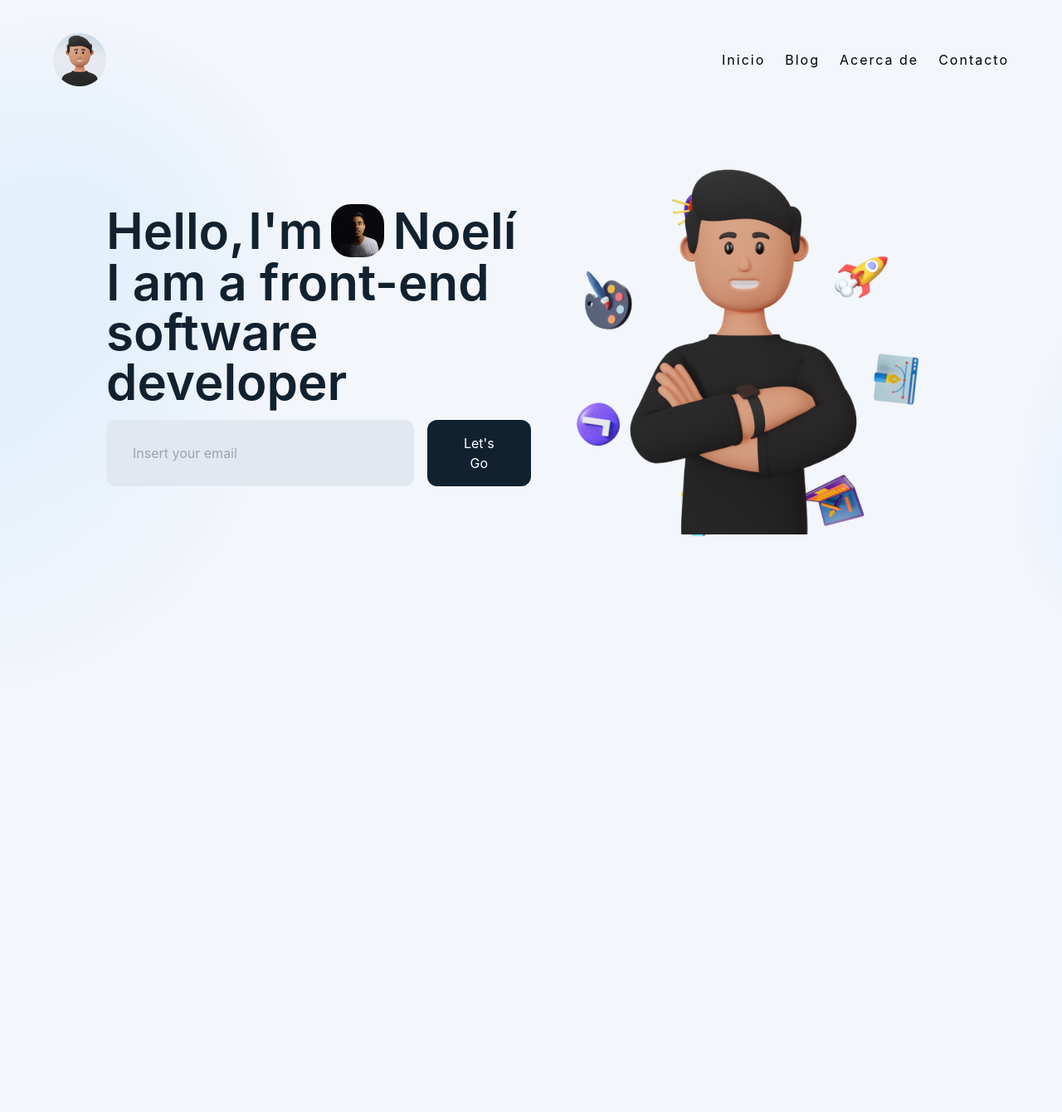
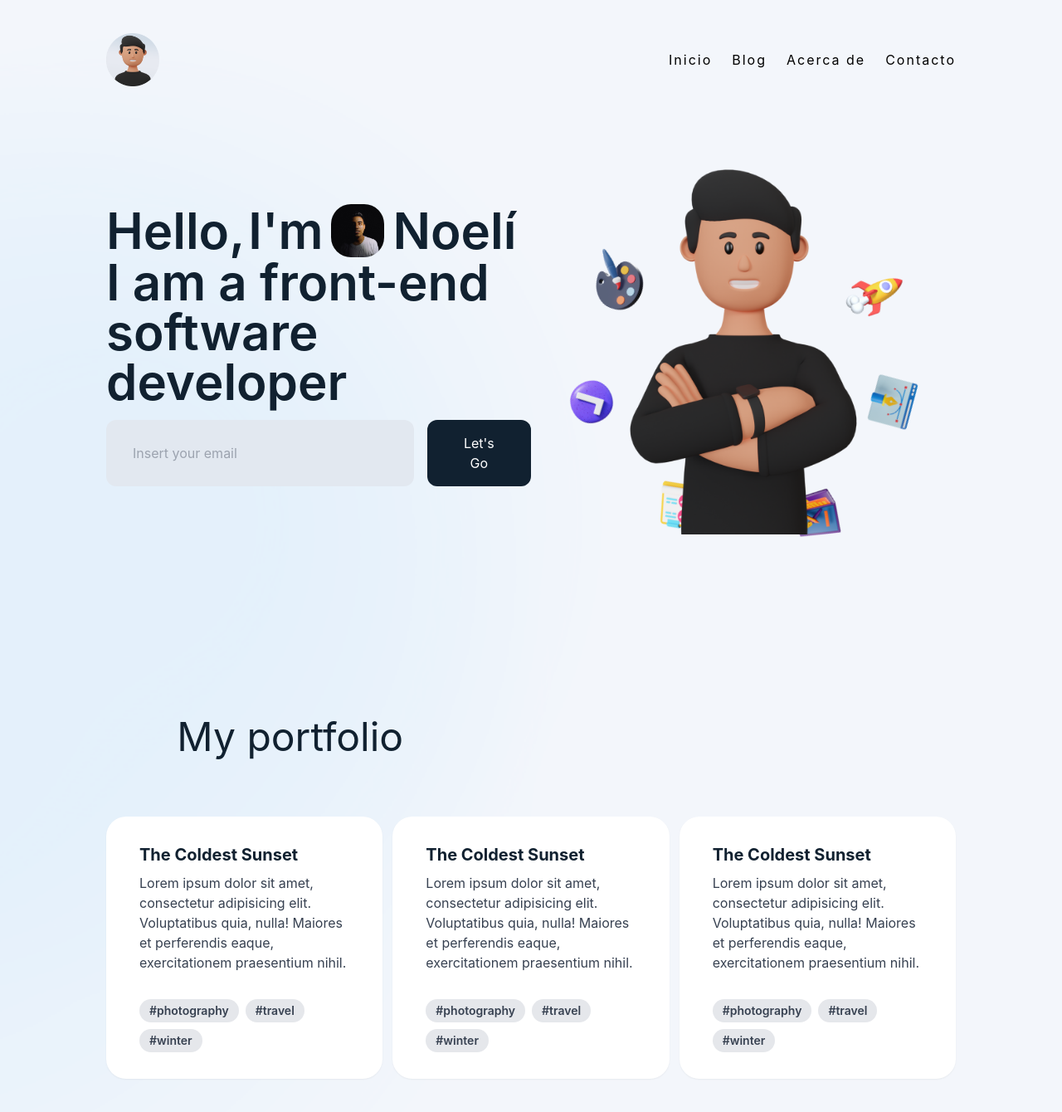
Before and after one commit to noermorales98/my-portfolio-frontend, a React (Create React App) app: page / in a window 1280 px wide. Shown: the top 1340 px of the page at 83% size. Before the commit the page ends 824 px from the top, so only its background shows below. Built offline with nearby package versions, Linux system fonts and the light colour scheme.

Commit message:
nueva sección

```diff
--- a/src/components/header/Header.css
+++ b/src/components/header/Header.css
@@ -6,9 +6,18 @@
 
 .container{
     margin: 0 auto;
-    width: 90%;
-    max-width: 1200px;
+    width: 100%;
+    max-width: 100vw;
     overflow: hidden;
+    transition: all 0.2s ease-in-out;
+}
+
+.container-bg {
+    background-color: white;
+}
+
+.nav-padding {
+    padding: 20px 10vw!important;
 }
 
 
@@ -17,7 +26,7 @@
     --state-hamburguer:scale(1);
     --state-menu: translate(100%);
 
-    padding: 40px 0;
+    padding: 40px 10vw;
     display: grid;
     justify-content: space-between;
     align-items: center;
--- a/src/components/header/Header.js
+++ b/src/components/header/Header.js
@@ -1,12 +1,24 @@
-import React from "react";
+import React, {useState} from "react";
 import './Header.css';
 import logo from "../img/logo.png";
 import menu from './menu.svg';
 import close from './close.svg';
 
 function Header() {
+
+  const [color, setColor] = useState(false);
+  const changeColor = () => {
+    if(window.scrollY >= 90){
+      setColor(true);
+    }
+    else{
+      setColor(false);
+    }
+  }
+
+  window.addEventListener('scroll', changeColor);
     return (
-        <nav className="Header nav container sticky top-0" id="nav">
+        <nav className={color ? 'Header nav container container-bg nav-padding sticky top-0' : 'Header nav container sticky top-0'} id="nav">
         <a href="/" className="nav__logo">
           <img className="logo" src={logo} alt="logo" />
         </a>
--- a/src/components/home/Home.css
+++ b/src/components/home/Home.css
@@ -20,6 +20,9 @@
     }
 }
 
+.right {
+    z-index: -1;
+}
 
 input {
     outline: none;
--- /dev/null
+++ b/src/components/portfolio/Portfolio.css
@@ -0,0 +1,12 @@
+.Portfolio {
+    flex-direction: column;
+}
+
+.my-portfolio {
+    flex-direction: column;
+}
+
+.titles {
+    height: 10vh;
+    margin: 40px;
+}
--- /dev/null
+++ b/src/components/portfolio/Portfolio.js
@@ -0,0 +1,61 @@
+import React from "react";
+import './Portfolio.css';
+
+function Portfolio() {
+    return (
+        <section className="Portfolio h-screen flex gap-3">
+            <div className="my-portfolio flex items-center justify-center w-full">
+                <div className="titles  gap-3 w-5/6 ">
+                    <h1 className=" text-5xl "> My portfolio</h1>
+                </div>
+                <div className="projects">
+                    <div className=" grid gap-3 grid-cols-3 ">
+                        <a href="#" className="max-w-sm rounded-3xl p-4 hover:shadow-xl transition-all overflow-hidden shadow-sm bg-white">
+                            <div className="px-6 py-4">
+                                <div className="font-bold text-xl mb-2">The Coldest Sunset</div>
+                                <p className="text-gray-700 text-base">
+                                    Lorem ipsum dolor sit amet, consectetur adipisicing elit. Voluptatibus quia, nulla! Maiores et perferendis eaque, exercitationem praesentium nihil.
+                                </p>
+                            </div>
+                            <div className="px-6 pt-4 pb-2">
+                                <span className="inline-block bg-gray-200 rounded-full px-3 py-1 text-sm font-semibold text-gray-700 mr-2 mb-2">#photography</span>
+                                <span className="inline-block bg-gray-200 rounded-full px-3 py-1 text-sm font-semibold text-gray-700 mr-2 mb-2">#travel</span>
+                                <span className="inline-block bg-gray-200 rounded-full px-3 py-1 text-sm font-semibold text-gray-700 mr-2 mb-2">#winter</span>
+                            </div>
+                        </a>
+                        <a href="#" className="max-w-sm rounded-3xl p-4 hover:shadow-xl transition-all overflow-hidden shadow-sm bg-white">
+                            <div className="px-6 py-4">
+                                <div className="font-bold text-xl mb-2">The Coldest Sunset</div>
+                                <p className="text-gray-700 text-base">
+                                    Lorem ipsum dolor sit amet, consectetur adipisicing elit. Voluptatibus quia, nulla! Maiores et perferendis eaque, exercitationem praesentium nihil.
+                                </p>
+                            </div>
+                            <div className="px-6 pt-4 pb-2">
+                                <span className="inline-block bg-gray-200 rounded-full px-3 py-1 text-sm font-semibold text-gray-700 mr-2 mb-2">#photography</span>
+                                <span className="inline-block bg-gray-200 rounded-full px-3 py-1 text-sm font-semibold text-gray-700 mr-2 mb-2">#travel</span>
+                                <span className="inline-block bg-gray-200 rounded-full px-3 py-1 text-sm font-semibold text-gray-700 mr-2 mb-2">#winter</span>
+                            </div>
+                        </a>
+                        <a href="#" className="max-w-sm rounded-3xl p-4 hover:shadow-xl transition-all overflow-hidden shadow-sm bg-white">
+                            <div className="px-6 py-4">
+                                <div className="font-bold text-xl mb-2">The Coldest Sunset</div>
+                                <p className="text-gray-700 text-base">
+                                    Lorem ipsum dolor sit amet, consectetur adipisicing elit. Voluptatibus quia, nulla! Maiores et perferendis eaque, exercitationem praesentium nihil.
+                                </p>
+                            </div>
+                            <div className="px-6 pt-4 pb-2">
+                                <span className="inline-block bg-gray-200 rounded-full px-3 py-1 text-sm font-semibold text-gray-700 mr-2 mb-2">#photography</span>
+                                <span className="inline-block bg-gray-200 rounded-full px-3 py-1 text-sm font-semibold text-gray-700 mr-2 mb-2">#travel</span>
+                                <span className="inline-block bg-gray-200 rounded-full px-3 py-1 text-sm font-semibold text-gray-700 mr-2 mb-2">#winter</span>
+                            </div>
+                        </a>
+                    </div>
+
+                </div>
+            </div>
+        </section>
+    );
+};
+
+
+export default Portfolio;
--- a/src/index.css
+++ b/src/index.css
@@ -20,3 +20,17 @@ section {
   max-width: 80vw;
   margin: auto;
 }
+
+body::-webkit-scrollbar {
+  width: 6px;
+  height: 6px;
+}
+
+body::-webkit-scrollbar-track {
+  background: #ccced5;        /* color of the tracking area */
+}
+
+body::-webkit-scrollbar-thumb {
+  background-color: #112130;    /* color of the scroll thumb */
+  border-radius: 20px;       /* roundness of the scroll thumb */ /* creates padding around scroll thumb */
+}
--- a/src/index.js
+++ b/src/index.js
@@ -5,6 +5,7 @@ import './index.css';
 import reportWebVitals from './reportWebVitals';
 import Header from './components/header/Header';
 import Home from './components/home/Home';
+import Portfolio from './components/portfolio/Portfolio';
 
 
 const root = ReactDOM.createRoot(document.getElementById('root'));
@@ -12,6 +13,7 @@ root.render(
   <React.StrictMode>
       <Header />
       <Home />
+      <Portfolio/>
   </React.StrictMode>
 );
 
```
